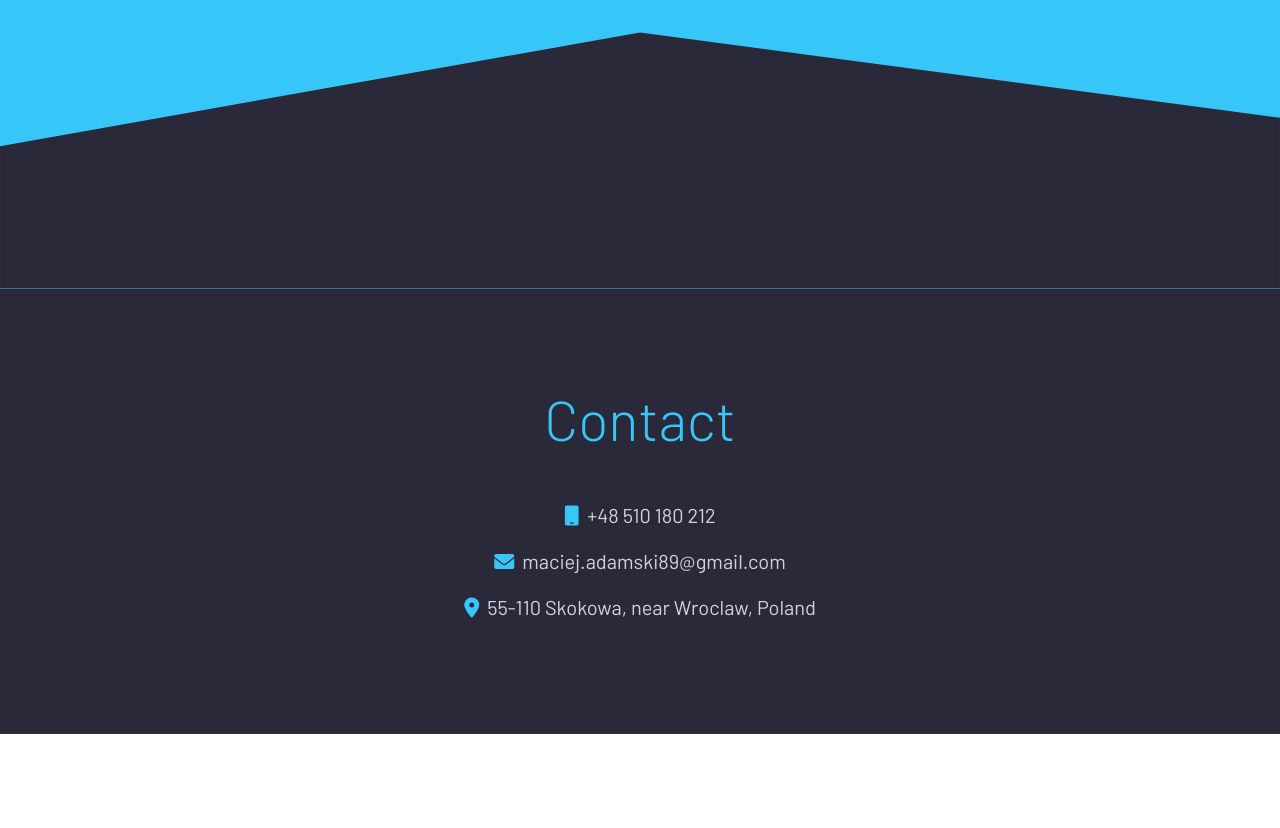
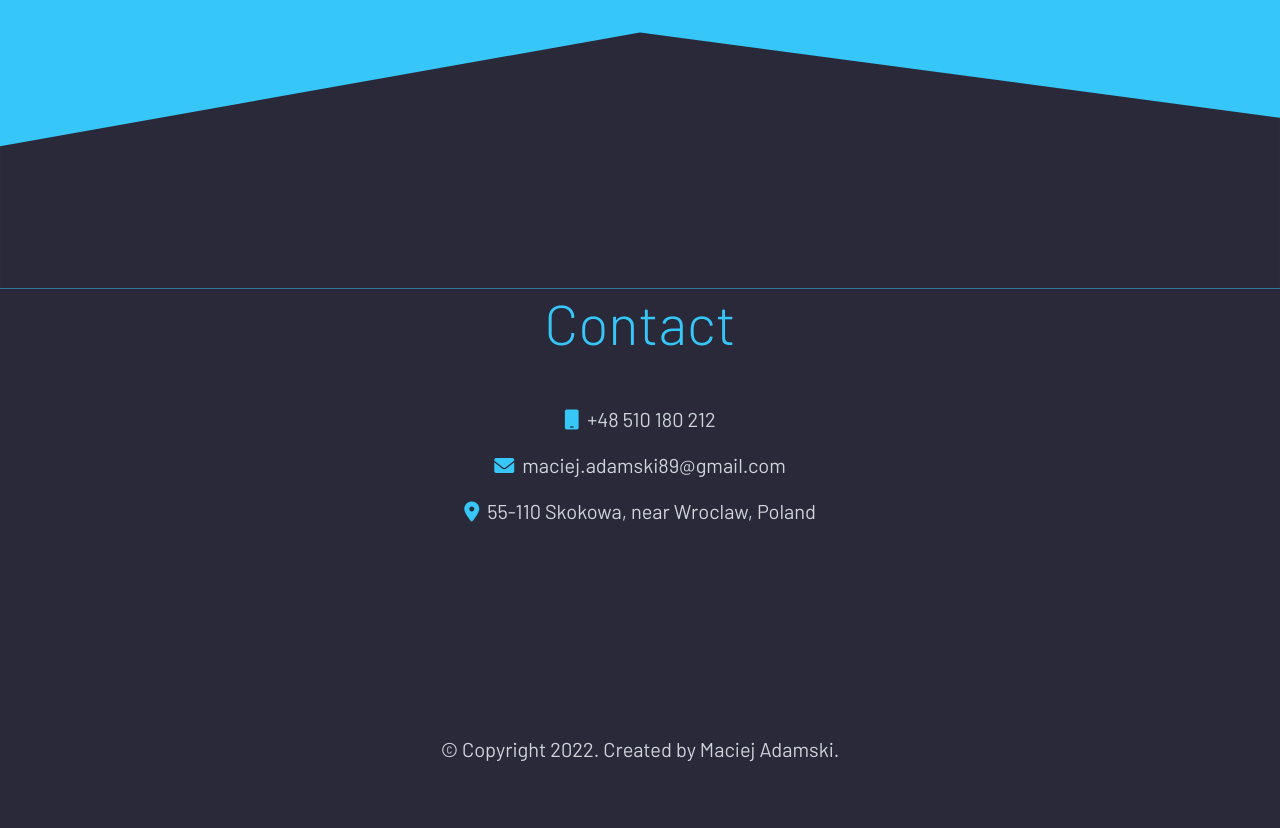
Before and after one commit to maciejadamski89/resume_page, a website: page src/html/index.html in a window 1280 px wide. Shown: the part 5063-5891 px from the top of the page. Before the commit the page ends 5797 px from the top, so only its background shows below. Drawn offline with nearby package versions, Linux system fonts and the light colour scheme; files that its build step writes are made by us from their sources; files whose address does not match are found by name.

Commit message:
add footer

```diff
--- a/src/html/index.html
+++ b/src/html/index.html
@@ -275,8 +275,8 @@
             <svg xmlns="http://www.w3.org/2000/svg" viewBox="0 0 1440 320"><path fill="#2A2939" fill-opacity="1" d="M0,160L720,32L1440,128L1440,320L720,320L0,320Z"></path></svg>
         </div>
 
-        <div id="contact" class="container-fluid secondary-bg py-5 text-center">
-            <div class="row py-5">
+        <div id="contact" class="container-fluid secondary-bg pb-5 text-center">
+            <div class="row pb-5">
                 <div class="col mx-auto">
                     <h1 class="display-4 mb-5">Contact</h1>
                     <p><i class="fa-solid fa-mobile me-2 primary-text-color"></i>+48 510 180 212</p>
@@ -286,6 +286,14 @@
             </div>
         </div>
 
+        <div id="footer" class="container-fluid secondary-bg py-5 text-center">
+            <div class="row pt-5">
+                <div class="col mx-auto">
+                    <p>© Copyright 2022. Created by Maciej Adamski.</p>
+                </div>
+            </div>
+        </div>
+
         <script src="https://cdn.jsdelivr.net/npm/bootstrap@5.2.0-beta1/dist/js/bootstrap.bundle.min.js" integrity="sha384-pprn3073KE6tl6bjs2QrFaJGz5/SUsLqktiwsUTF55Jfv3qYSDhgCecCxMW52nD2" crossorigin="anonymous"></script>
         <script src="scripts.js" type="text/javascript"></script>
     </body>
```
